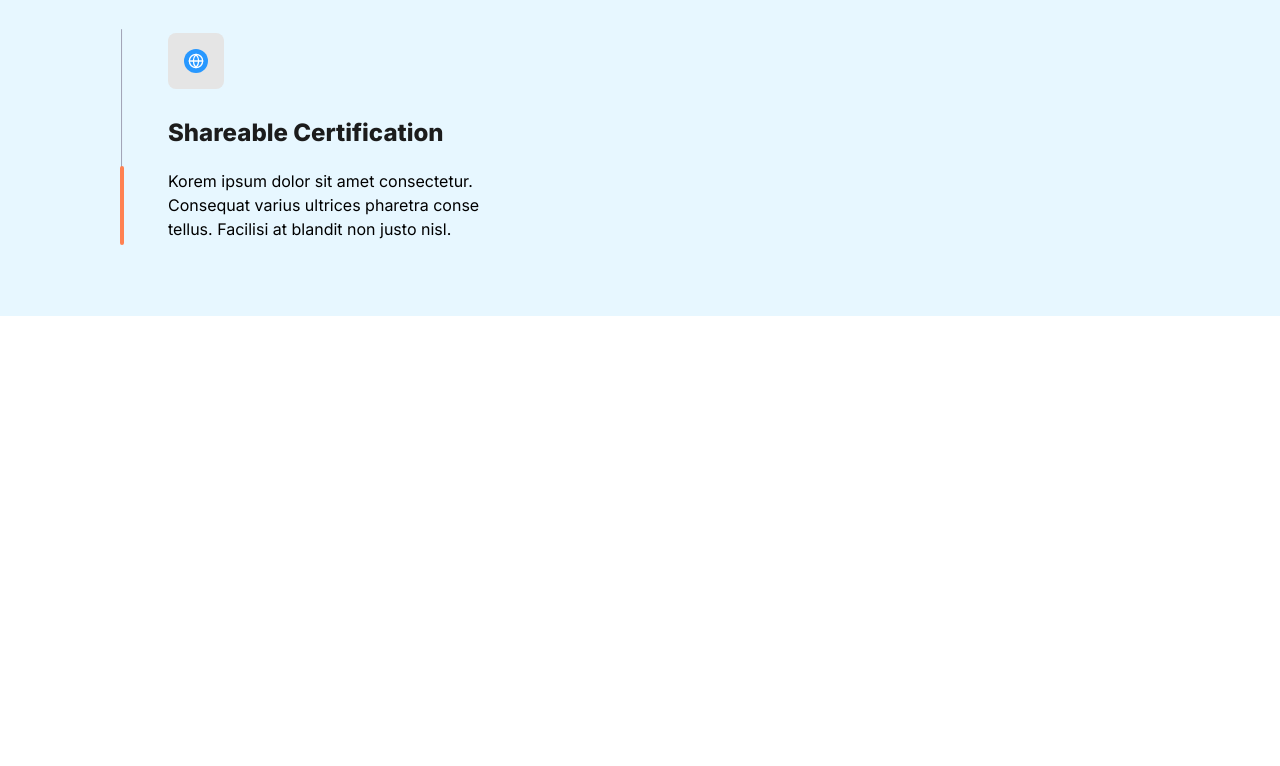
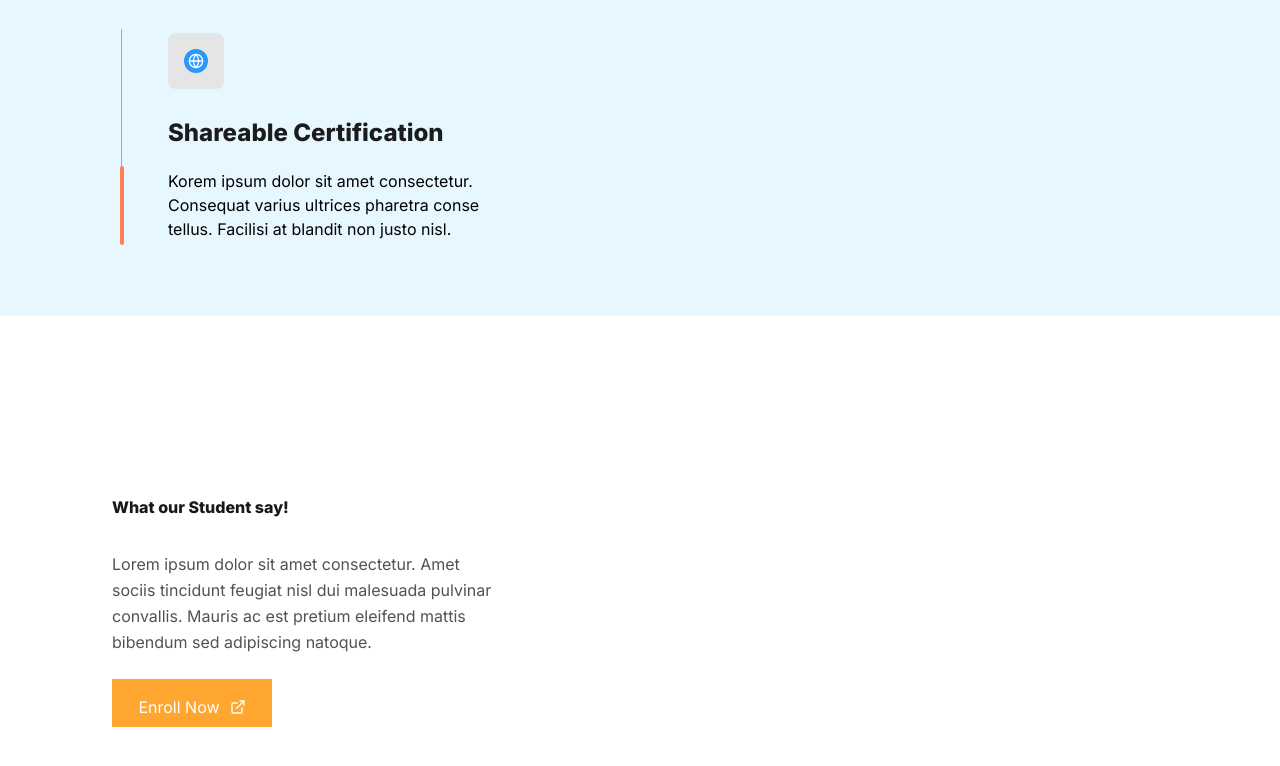
Before and after one commit to The-BigEazi-Concept/TalentBlocks-NextJs, a Next.js app: page / in a window 1280 px wide. Shown: the part 4281-5047 px from the top of the page. Before the commit the page ends 4597 px from the top, so only its background shows below. Built offline with nearby package versions, Linux system fonts and the light colour scheme; a web font is replaced by a local one.

Commit message:
part of testimonials

```diff
--- /dev/null
+++ b/src/app/components/Testimonials.tsx
@@ -0,0 +1,32 @@
+import Link from "next/link";
+import { FiExternalLink } from "react-icons/fi";
+
+const Testimonials = () => {
+  return (
+    // py-24
+    <section className="py-[99px] px-28 bg-white justify-center items-center inline-flex gap-[216px]">
+      <div className="w-96 flex-col justify-start items-start gap-6 inline-flex">
+        <h4 className="text-zinc-900 text-5xl font-bold font-['Inter'] leading-10">
+          What our Student say!
+        </h4>
+        <p className="w-96 text-neutral-600 text-base font-normal font-['Inter'] leading-relaxed">
+          Lorem ipsum dolor sit amet consectetur. Amet sociis tincidunt feugiat
+          nisl dui malesuada pulvinar convallis. Mauris ac est pretium eleifend
+          mattis bibendum sed adipiscing natoque.
+        </p>
+        <button className="text-white w-40 h-12 px-5 py-4 bg-orange">
+          <Link
+            href="/register"
+            className=" rounded justify-center items-center gap-2.5 inline-flex">
+            Enroll Now <FiExternalLink />
+          </Link>
+        </button>
+      </div>
+      <div className="w-96 h-96 relative">
+
+      </div>
+    </section>
+  );
+};
+
+export default Testimonials;
--- a/src/app/page.tsx
+++ b/src/app/page.tsx
@@ -2,6 +2,7 @@ import About from "./components/About";
 import CTAcontent from "./components/CTAcontent";
 import Explore from "./components/Explore";
 import Hero from "./components/Hero";
+import Testimonials from "./components/Testimonials";
 import WhyUs from "./components/WhyUs";
 
 export default function Home() {
@@ -12,6 +13,7 @@ export default function Home() {
       <Explore />
       <CTAcontent />
       <WhyUs />
+      <Testimonials />
     </main>
   );
 }
```
